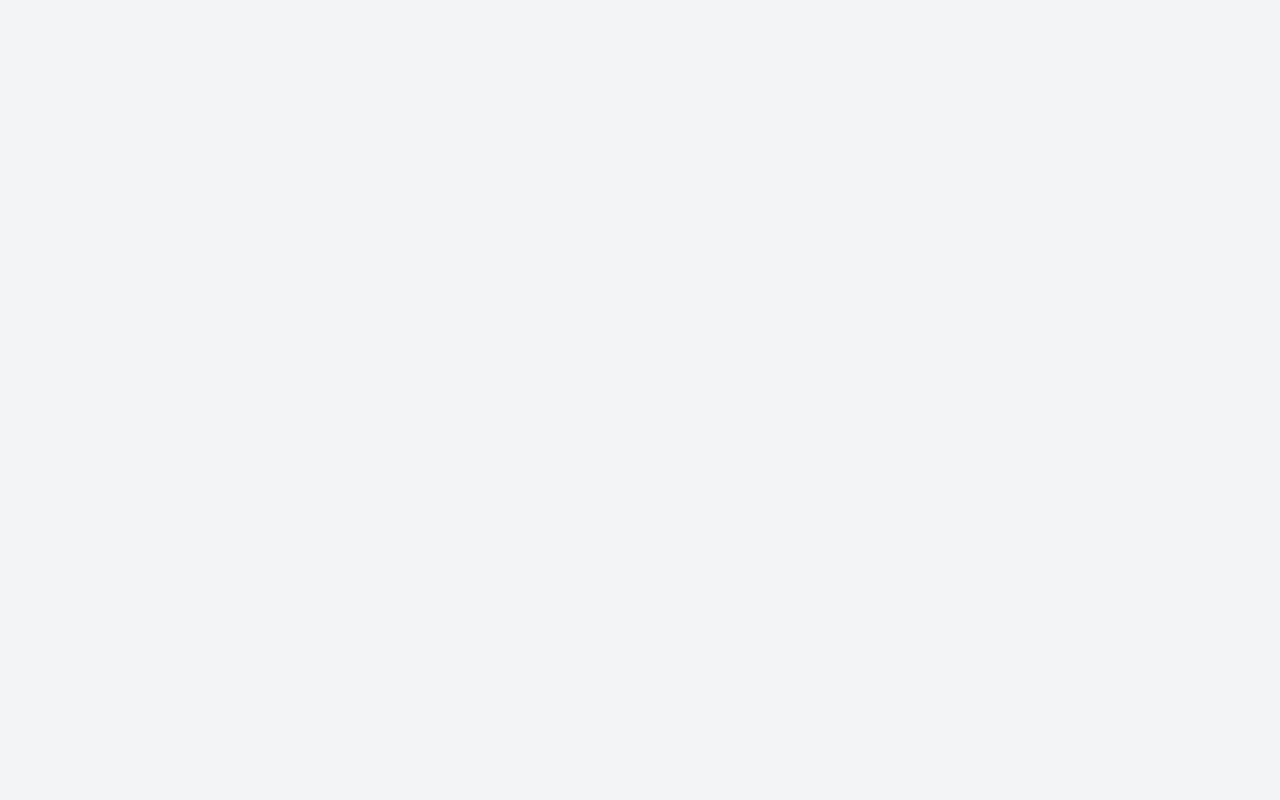
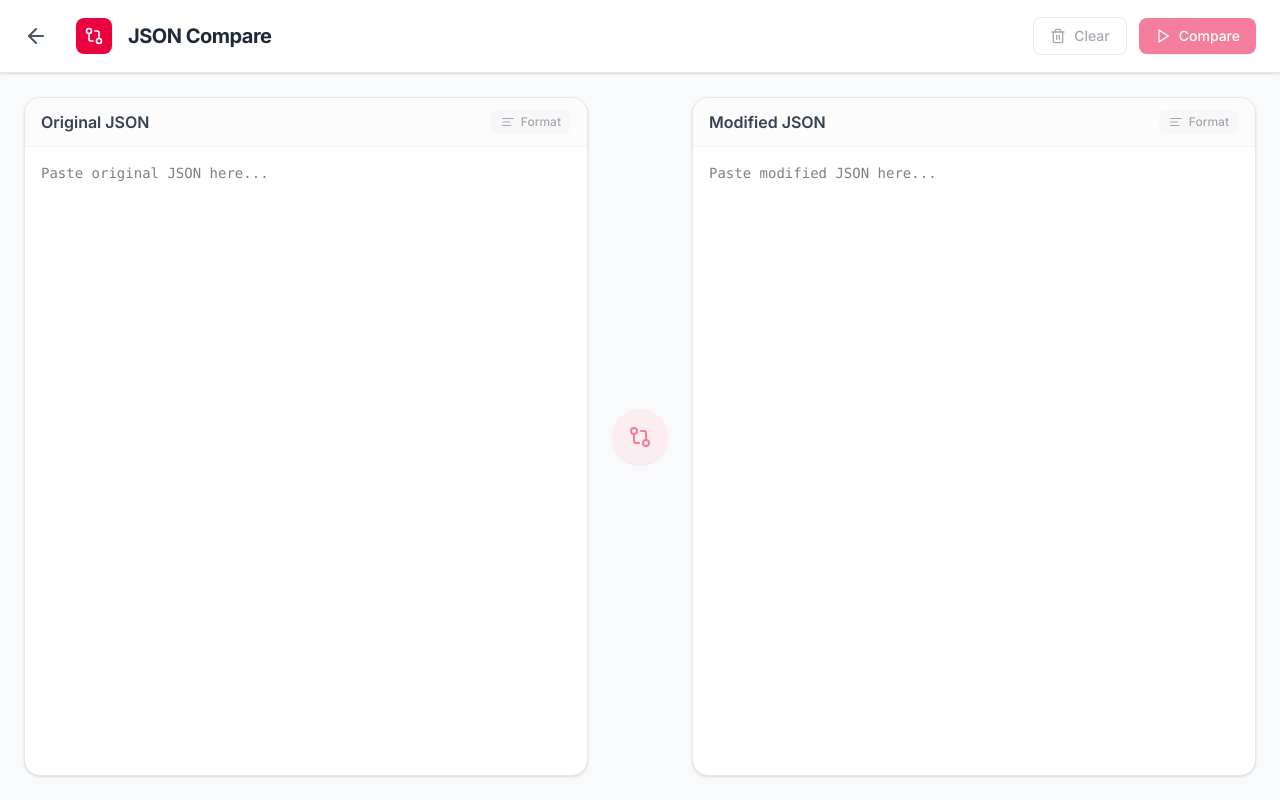
Before and after one commit to iAnone93/LTP-PDFutilz, a React (Vite) app: page /json-compare in a window 1280 px wide. Before the commit this address had no page. Built offline with nearby package versions, Linux system fonts and the light colour scheme.

Commit message:
feat: add JSON compare tool and rebrand
- Add new JSON Compare tool with side-by-side diffing
- Update application name to "ian's Toolkit"
- Install `react-diff-viewer-continued` and `diff`

```diff
--- a/index.html
+++ b/index.html
@@ -3,7 +3,7 @@
   <head>
     <meta charset="UTF-8" />
     <meta name="viewport" content="width=device-width, initial-scale=1.0" />
-    <title>QA Automation Toolkit</title>
+    <title>ian's Toolkit</title>
     <link href="https://fonts.googleapis.com/css2?family=Inter:wght@300;400;500;600;700&display=swap" rel="stylesheet">
   </head>
   <body>
--- a/metadata.json
+++ b/metadata.json
@@ -1,5 +1,5 @@
 {
-  "name": "QA's Toolkit",
+  "name": "ian's Toolkit",
   "description": "A collection of utilities designed to streamline your software testing and automation workflows.",
   "requestFramePermissions": []
 }
--- a/package.json
+++ b/package.json
@@ -10,16 +10,19 @@
   },
   "dependencies": {
     "@tailwindcss/vite": "^4.2.0",
+    "diff": "^9.0.0",
     "jsonrepair": "^3.13.2",
     "lucide-react": "^0.363.0",
     "pdf-lib": "^1.17.1",
     "pdfjs-dist": "^4.0.0",
     "react": "^18.2.0",
+    "react-diff-viewer-continued": "^4.4.0",
     "react-dom": "^18.2.0",
     "react-router-dom": "^7.13.0",
     "tailwindcss": "^4.2.0"
   },
   "devDependencies": {
+    "@types/diff": "^8.0.0",
     "@types/react": "^18.2.0",
     "@types/react-dom": "^18.2.0",
     "@vitejs/plugin-react": "^4.0.0",
--- a/src/App.tsx
+++ b/src/App.tsx
@@ -6,6 +6,7 @@ import PdfTablePlacer from './pages/PdfTablePlacer';
 import JsonFormatter from './pages/JsonFormatter';
 import JsonSchemaBuilder from './pages/JsonSchemaBuilder';
 import DocumentConverter from './pages/DocumentConverter';
+import JsonCompare from './pages/JsonCompare';
 
 const App: React.FC = () => {
   return (
@@ -16,6 +17,7 @@ const App: React.FC = () => {
         <Route path="/json-formatter" element={<JsonFormatter />} />
         <Route path="/json-schema-builder" element={<JsonSchemaBuilder />} />
         <Route path="/document-converter" element={<DocumentConverter />} />
+        <Route path="/json-compare" element={<JsonCompare />} />
       </Routes>
     </Router>
   );
--- /dev/null
+++ b/src/pages/JsonCompare.tsx
@@ -0,0 +1,184 @@
+import React, { useState } from 'react';
+import { Link } from 'react-router-dom';
+import { ArrowLeft, GitCompare, Play, Trash2, AlignLeft } from 'lucide-react';
+import ReactDiffViewer from 'react-diff-viewer-continued';
+
+const JsonCompare: React.FC = () => {
+  const [json1, setJson1] = useState('');
+  const [json2, setJson2] = useState('');
+  const [isComparing, setIsComparing] = useState(false);
+  const [error1, setError1] = useState<string | null>(null);
+  const [error2, setError2] = useState<string | null>(null);
+
+  const formatJson = (jsonString: string, setError: (err: string | null) => void): string => {
+    try {
+      if (!jsonString.trim()) return '';
+      const parsed = JSON.parse(jsonString);
+      setError(null);
+      return JSON.stringify(parsed, null, 2);
+    } catch (err: any) {
+      setError('Invalid JSON');
+      return jsonString;
+    }
+  };
+
+  const handleFormat1 = () => {
+    setJson1(formatJson(json1, setError1));
+  };
+
+  const handleFormat2 = () => {
+    setJson2(formatJson(json2, setError2));
+  };
+
+  const handleCompare = () => {
+    handleFormat1();
+    handleFormat2();
+    setIsComparing(true);
+  };
+
+  const handleClear = () => {
+    setJson1('');
+    setJson2('');
+    setIsComparing(false);
+    setError1(null);
+    setError2(null);
+  };
+
+  return (
+    <div className="min-h-screen bg-gray-50 flex flex-col font-sans">
+      <header className="bg-white border-b border-gray-200 px-6 py-4 flex items-center justify-between shadow-sm z-10">
+        <div className="flex items-center gap-4">
+          <Link to="/" className="p-2 -ml-2 mr-1 text-gray-600 hover:bg-gray-100 rounded-md transition-colors">
+            <ArrowLeft size={24} />
+          </Link>
+          <div className="bg-rose-600 p-2 rounded-lg text-white">
+            <GitCompare size={20} />
+          </div>
+          <h1 className="text-xl font-bold text-gray-800 tracking-tight">JSON Compare</h1>
+        </div>
+        <div className="flex items-center gap-3">
+          <button
+            onClick={handleClear}
+            disabled={!json1 && !json2}
+            className="flex items-center gap-2 px-4 py-2 text-sm font-medium text-gray-600 bg-white border border-gray-300 rounded-lg hover:bg-gray-50 disabled:opacity-50 disabled:cursor-not-allowed transition-all"
+          >
+            <Trash2 size={16} />
+            Clear
+          </button>
+          {!isComparing ? (
+            <button
+              onClick={handleCompare}
+              disabled={!json1.trim() || !json2.trim()}
+              className="flex items-center gap-2 px-4 py-2 text-sm font-medium text-white bg-rose-600 rounded-lg hover:bg-rose-700 disabled:opacity-50 disabled:cursor-not-allowed shadow-sm transition-all"
+            >
+              <Play size={16} />
+              Compare
+            </button>
+          ) : (
+            <button
+              onClick={() => setIsComparing(false)}
+              className="flex items-center gap-2 px-4 py-2 text-sm font-medium text-white bg-gray-600 rounded-lg hover:bg-gray-700 shadow-sm transition-all"
+            >
+              Edit JSONs
+            </button>
+          )}
+        </div>
+      </header>
+
+      <main className="flex-1 flex overflow-hidden p-6 gap-6">
+        {!isComparing ? (
+          <>
+            {/* Left JSON */}
+            <div className="flex-1 flex flex-col bg-white rounded-2xl border border-gray-200 shadow-sm overflow-hidden">
+              <div className="px-4 py-3 border-b border-gray-100 flex items-center justify-between bg-gray-50/50">
+                <h3 className="font-semibold text-gray-700">Original JSON</h3>
+                <button
+                  onClick={handleFormat1}
+                  disabled={!json1.trim()}
+                  className="flex items-center gap-1.5 px-2.5 py-1 text-xs font-medium text-gray-600 bg-gray-100 rounded-md hover:bg-gray-200 transition-colors disabled:opacity-50"
+                >
+                  <AlignLeft size={14} />
+                  Format
+                </button>
+              </div>
+              <div className="flex-1 relative">
+                <textarea
+                  value={json1}
+                  onChange={(e) => {
+                    setJson1(e.target.value);
+                    if (error1) setError1(null);
+                  }}
+                  placeholder="Paste original JSON here..."
+                  className={`w-full h-full p-4 font-mono text-sm resize-none outline-none focus:ring-2 focus:ring-inset ${error1 ? 'ring-2 ring-inset ring-red-500 bg-red-50/30' : 'focus:ring-rose-500'}`}
+                  spellCheck="false"
+                />
+                {error1 && (
+                  <div className="absolute bottom-4 right-4 bg-red-100 text-red-700 px-3 py-1.5 rounded text-sm font-medium shadow-sm">
+                    {error1}
+                  </div>
+                )}
+              </div>
+            </div>
+
+            {/* Middle Action */}
+            <div className="flex items-center justify-center">
+              <button
+                onClick={handleCompare}
+                disabled={!json1.trim() || !json2.trim()}
+                className="p-4 bg-rose-100 text-rose-600 rounded-full hover:bg-rose-200 disabled:opacity-50 disabled:cursor-not-allowed transition-all hover:scale-105 active:scale-95 shadow-sm"
+                title="Compare JSON"
+              >
+                <GitCompare size={24} />
+              </button>
+            </div>
+
+            {/* Right JSON */}
+            <div className="flex-1 flex flex-col bg-white rounded-2xl border border-gray-200 shadow-sm overflow-hidden">
+              <div className="px-4 py-3 border-b border-gray-100 flex items-center justify-between bg-gray-50/50">
+                <h3 className="font-semibold text-gray-700">Modified JSON</h3>
+                <button
+                  onClick={handleFormat2}
+                  disabled={!json2.trim()}
+                  className="flex items-center gap-1.5 px-2.5 py-1 text-xs font-medium text-gray-600 bg-gray-100 rounded-md hover:bg-gray-200 transition-colors disabled:opacity-50"
+                >
+                  <AlignLeft size={14} />
+                  Format
+                </button>
+              </div>
+              <div className="flex-1 relative">
+                <textarea
+                  value={json2}
+                  onChange={(e) => {
+                    setJson2(e.target.value);
+                    if (error2) setError2(null);
+                  }}
+                  placeholder="Paste modified JSON here..."
+                  className={`w-full h-full p-4 font-mono text-sm resize-none outline-none focus:ring-2 focus:ring-inset ${error2 ? 'ring-2 ring-inset ring-red-500 bg-red-50/30' : 'focus:ring-rose-500'}`}
+                  spellCheck="false"
+                />
+                {error2 && (
+                  <div className="absolute bottom-4 right-4 bg-red-100 text-red-700 px-3 py-1.5 rounded text-sm font-medium shadow-sm">
+                    {error2}
+                  </div>
+                )}
+              </div>
+            </div>
+          </>
+        ) : (
+          <div className="flex-1 bg-white rounded-2xl border border-gray-200 shadow-sm overflow-auto">
+            <ReactDiffViewer
+              oldValue={json1}
+              newValue={json2}
+              splitView={true}
+              useDarkTheme={false}
+              leftTitle="Original JSON"
+              rightTitle="Modified JSON"
+            />
+          </div>
+        )}
+      </main>
+    </div>
+  );
+};
+
+export default JsonCompare;
--- a/src/pages/LandingPage.tsx
+++ b/src/pages/LandingPage.tsx
@@ -1,6 +1,6 @@
 import React from 'react';
 import { Link } from 'react-router-dom';
-import { FileText, Code, FileJson, FileOutput, Wrench, ArrowRight } from 'lucide-react';
+import { FileText, Code, FileJson, FileOutput, Wrench, ArrowRight, GitCompare } from 'lucide-react';
 
 const tools = [
   {
@@ -28,6 +28,15 @@ const tools = [
     icon: <FileJson className="w-8 h-8 text-blue-500" />,
     path: '/json-schema-builder',
     color: 'bg-blue-50 border-blue-100 hover:border-blue-300',
+    available: true
+  },
+  {
+    id: 'json-compare',
+    name: 'JSON Compare',
+    description: 'Compare two JSON objects side-by-side to easily find differences.',
+    icon: <GitCompare className="w-8 h-8 text-rose-500" />,
+    path: '/json-compare',
+    color: 'bg-rose-50 border-rose-100 hover:border-rose-300',
     available: true
   },
   {
@@ -59,7 +68,7 @@ const LandingPage: React.FC = () => {
           <div className="bg-indigo-600 p-2 rounded-lg text-white">
             <Wrench size={20} />
           </div>
-          <h1 className="text-xl font-bold text-gray-800 tracking-tight">QA's Toolkit</h1>
+          <h1 className="text-xl font-bold text-gray-800 tracking-tight">ian's Toolkit</h1>
         </div>
       </header>
 
```
Also changed, not shown: 2 other files (tests, documents, lock files or other folders).
